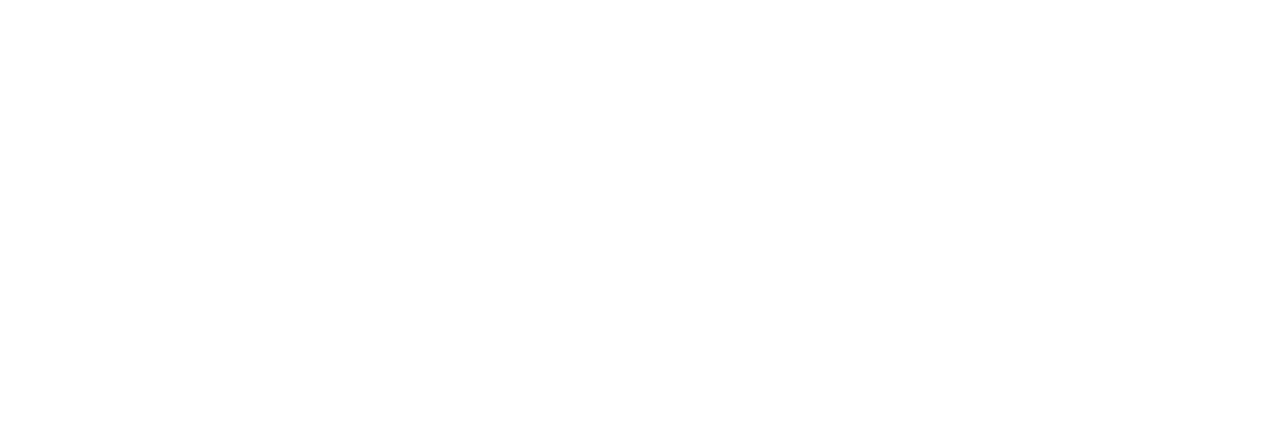
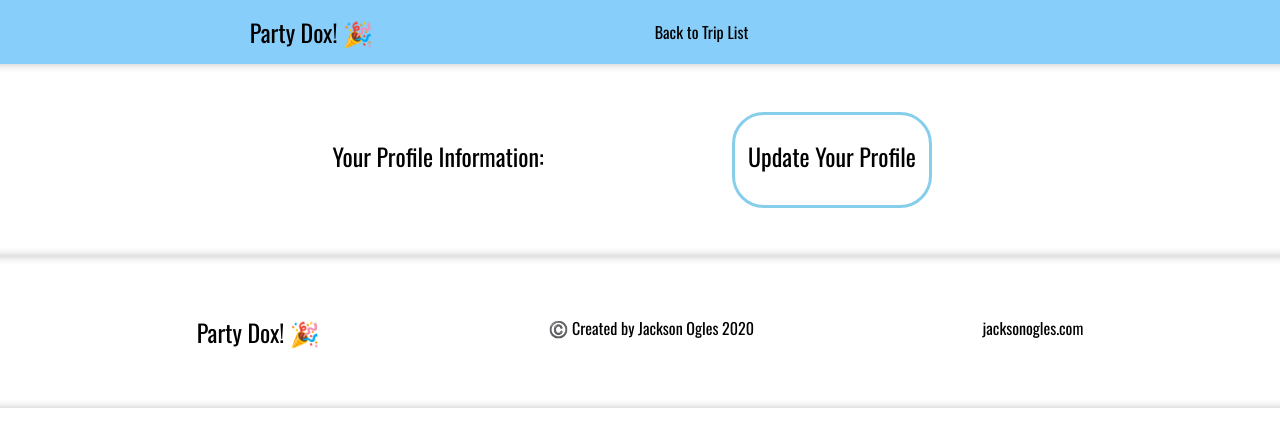
Before and after one commit to cjogles/partydox-react-front-end, a React (Create React App) app: page /profile in a window 1280 px wide. Shown: the top 446 px of the page. Built offline with nearby package versions, Linux system fonts and the light colour scheme; no server answers; sample sign-in values are in the browser's storage.

Commit message:
login state added

```diff
--- a/src/App.js
+++ b/src/App.js
@@ -33,6 +33,7 @@
 import UpdateFlight from './components/flights/UpdateFlight';
 import AddParkingLot from './components/parking/AddParkingLot';
 import UpdateParkingLot from './components/parking/UpdateParkingLot';
+import Profile from './components/friends/Profile';
 
 import "./css/index.css";
 
@@ -78,7 +79,7 @@
           <Route path="/activityDash" component={ActivityDash}/>
           <Route path="/parkingDash" component={ParkingDash}/>
           <Route path="/shoppingDash" component={ShoppingDash}/>
-
+          <Route path="/profile" component={Profile}/>
 
         </PrivateRoute>
       </Switch>
--- a/src/actions/signUpActions.js
+++ b/src/actions/signUpActions.js
@@ -12,7 +12,7 @@
       localStorage.setItem("username", res.data.username);
       localStorage.setItem("name", res.data.name);
       dispatch({ type: t.LOGIN_SUCCESS, payload: res.data });
-      console.log("login ran", res)
+      // console.log("login ran", res)
     })
     .catch((err) => {
       dispatch({ type: t.LOGIN_FAIL, payload: err})
--- a/src/components/Dashboard.js
+++ b/src/components/Dashboard.js
@@ -5,11 +5,10 @@
 import Footer from "./FooterSignUp";
 import { connect } from "react-redux";
 import { getAllTrips } from "../actions/tripActions";
-import { Redirect } from 'react-router-dom';
-import { getFriend } from '../actions/friendActions';
+import { Redirect } from "react-router-dom";
+import { getFriend } from "../actions/friendActions";
 
 function Dashboard(props) {
-
   // update trips after an update/deletion/addition
   useEffect(() => {
     props.getFriend();
@@ -18,18 +17,10 @@
 
   return (
     <>
-
-    {/* If the axios request to retrieve all trips fails,
+      {/* If the axios request to retrieve all trips fails,
     show an error message, while logging in, show a
     logging in message, otherwise show the trips. */}
-
-      {props.loggingIn ? (
-        <>
-          <Nav />
-          <div className="loggingin">{props.loggingInMessage}</div>
-          <Footer />{" "}
-        </>
-      ) : null}
+      {props.loggingIn ? <>c</> : null}
       {props.error ? (
         <>
           <Nav />
@@ -37,7 +28,6 @@
           <Footer />
         </>
       ) : null}
-
       {props.loggedIn ? (
         <>
           <NavFriend friend={props.name} />
@@ -49,8 +39,14 @@
           </div>
           <Footer />
         </>
-      ) : <Redirect push to="/login"/>};
-
+      ) : (
+        <>
+          <Nav />
+          <div className="dasherror">Logging you in!</div>
+          <Footer />
+        </>
+      )}
+      ;
     </>
   );
 }
--- a/src/components/friends/Profile.js
+++ b/src/components/friends/Profile.js
@@ -1,10 +1,44 @@
-import React from 'react'
+import React, { useEffect } from "react";
+import { getFriend } from "../../actions/friendActions";
+import { connect } from "react-redux";
+import { Link } from "react-router-dom";
+import NavFriend from "../friends/NavFriend";
+import Footer from "../Footer";
 
 function Profile(props) {
-    return (
-        <>
-        </>
-    )
+  useEffect(() => {
+    props.getFriend();
+  });
+
+  return (
+    <>
+      <NavFriend friend={props.name} />
+      <div className="dash">
+        <div className="dashContainer1">
+          <div className="tripList">
+            <div className="addtrip1">
+              <h2 className="tripListH">Your Profile Information: </h2>
+              <div className="addtrip">
+                <Link to="/updateProfile">
+                  <p>Update Your Profile</p>
+                </Link>
+              </div>
+            </div>
+          </div>
+        </div>
+      </div>
+      <Footer />
+    </>
+  );
 }
 
-export default Profile;
+// add parking lot State if needed connects here
+const mapStateToProps = (state) => {
+  return {
+    name: state.signUpReducer.friend.name,
+  };
+};
+
+const mapDispatchToProps = { getFriend };
+
+export default connect(mapStateToProps, mapDispatchToProps)(Profile);
--- a/src/components/trips/AddTrip.js
+++ b/src/components/trips/AddTrip.js
@@ -39,7 +39,7 @@
             <label htmlFor="trip_car">Trip Car:</label>
             <input name="trip_car" ref={register} />
             <label htmlFor="trip_start_date">Trip Start Date:</label>
-            <input name="trip_start_date" ref={register} />
+            <input type="date" name="trip_start_date" ref={register} />
             <label htmlFor="trip_end_date">Trip End Date:</label>
             <input name="trip_end_date" ref={register} />
             <label htmlFor="trip_notes">Trip Notes:</label>
```
